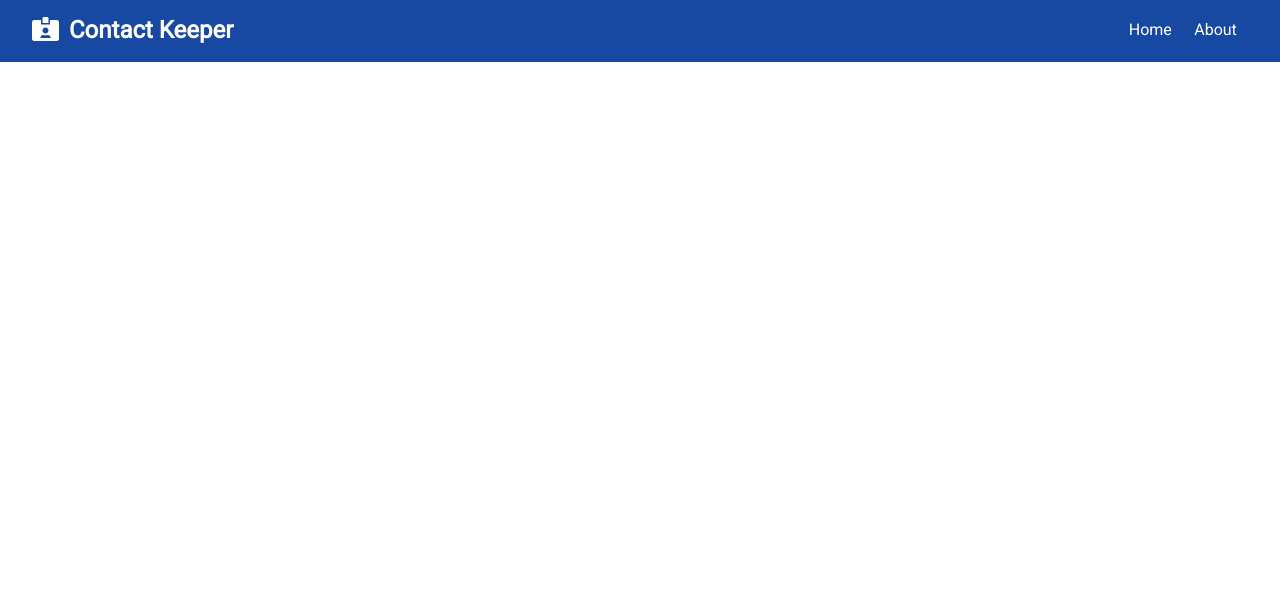
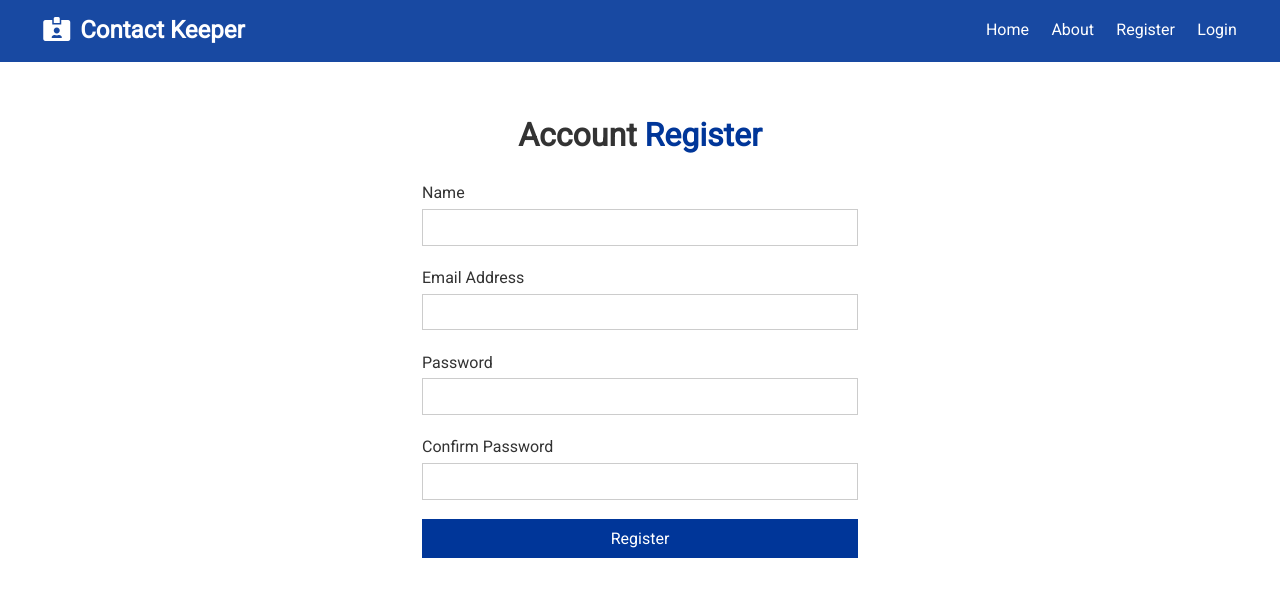
Before and after one commit to Abdo-Hassan/contact-keeper, a React (Create React App) app in the folder client/: page /register in a window 1280 px wide. Shown: the top 596 px of the page. Built offline with nearby package versions, Linux system fonts and the light colour scheme; the HTML template or start-up script is replaced by a standard one.

Commit message:
created register + login components

```diff
--- a/client/src/App.js
+++ b/client/src/App.js
@@ -4,6 +4,8 @@
 import Navbar from './components/layout/Navbar';
 import Home from './components/pages/Home';
 import About from './components/pages/About';
+import Register from './components/auth/Register';
+import Login from './components/auth/Login';
 import ContactState from './context/contact/ContactState';
 import AuthState from './context/auth/AuthState';
 
@@ -18,6 +20,8 @@
               <Switch>
                 <Route exact path='/' component={Home} />
                 <Route exact path='/about' component={About} />
+                <Route exact path='/register' component={Register} />
+                <Route exact path='/login' component={Login} />
               </Switch>
             </div>
           </Fragment>
--- /dev/null
+++ b/client/src/components/auth/Login.js
@@ -0,0 +1,47 @@
+import React, { useState } from 'react';
+
+const Login = () => {
+  const [user, setUser] = useState({
+    email: '',
+    password: ''
+  });
+
+  const { email, password } = user;
+
+  const onChange = e => setUser({ ...user, [e.target.name]: e.target.value });
+
+  const onSubmit = e => {
+    e.preventDefault();
+    console.log('Login submit');
+  };
+
+  return (
+    <div className='form-container'>
+      <h1>
+        Account <span className='text-primary'>Login</span>
+      </h1>
+      <form onSubmit={onSubmit}>
+        <div className='form-group'>
+          <label htmlFor='email'>Email Address</label>
+          <input type='email' name='email' value={email} onChange={onChange} />
+        </div>
+        <div className='form-group'>
+          <label htmlFor='password'>Password</label>
+          <input
+            type='password'
+            name='password'
+            value={password}
+            onChange={onChange}
+          />
+        </div>
+        <input
+          type='submit'
+          value='Login'
+          className='btn btn-block btn-primary'
+        />
+      </form>
+    </div>
+  );
+};
+
+export default Login;
--- /dev/null
+++ b/client/src/components/auth/Register.js
@@ -0,0 +1,62 @@
+import React, { useState } from 'react';
+
+const Register = () => {
+  const [user, setUser] = useState({
+    name: '',
+    email: '',
+    password: '',
+    password2: ''
+  });
+
+  const { name, email, password, password2 } = user;
+
+  const onChange = e => setUser({ ...user, [e.target.name]: e.target.value });
+
+  const onSubmit = e => {
+    e.preventDefault();
+    console.log('register submit');
+  };
+
+  return (
+    <div className='form-container'>
+      <h1>
+        Account <span className='text-primary'>Register</span>
+      </h1>
+      <form onSubmit={onSubmit}>
+        <div className='form-group'>
+          <label htmlFor='name'>Name</label>
+          <input type='text' name='name' value={name} onChange={onChange} />
+        </div>
+        <div className='form-group'>
+          <label htmlFor='email'>Email Address</label>
+          <input type='email' name='email' value={email} onChange={onChange} />
+        </div>
+        <div className='form-group'>
+          <label htmlFor='password'>Password</label>
+          <input
+            type='password'
+            name='password'
+            value={password}
+            onChange={onChange}
+          />
+        </div>
+        <div className='form-group'>
+          <label htmlFor='password2'>Confirm Password</label>
+          <input
+            type='password'
+            name='password2'
+            value={password2}
+            onChange={onChange}
+          />
+        </div>
+        <input
+          type='submit'
+          value='Register'
+          className='btn btn-block btn-primary'
+        />
+      </form>
+    </div>
+  );
+};
+
+export default Register;
--- a/client/src/components/layout/Navbar.js
+++ b/client/src/components/layout/Navbar.js
@@ -6,8 +6,10 @@
   return (
     <div className='navbar bg-primary'>
       <h2>
-        <i className={icon} style={{ marginRight: 10 }} />
-        {title}
+        <Link to='/'>
+          <i className={icon} style={{ marginRight: 10 }} />
+          {title}
+        </Link>
       </h2>
       <ul>
         <li>
@@ -15,6 +17,12 @@
         </li>
         <li>
           <Link to='/about'>About</Link>
+        </li>
+        <li>
+          <Link to='/register'>Register</Link>
+        </li>
+        <li>
+          <Link to='/login'>Login</Link>
         </li>
       </ul>
     </div>
```
